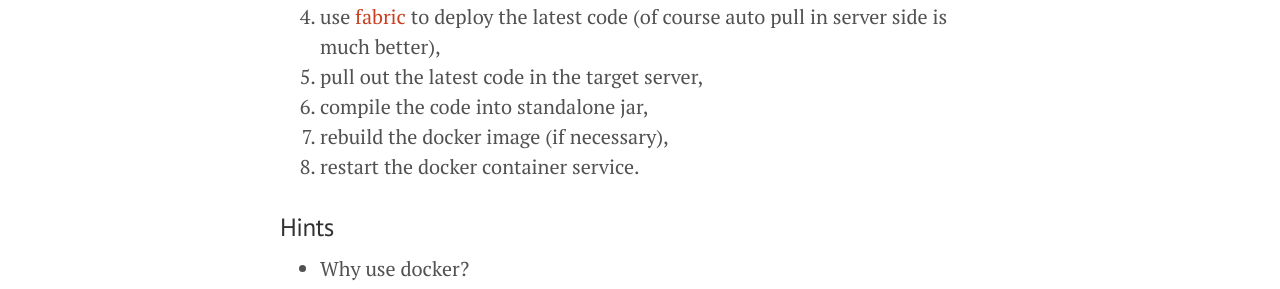
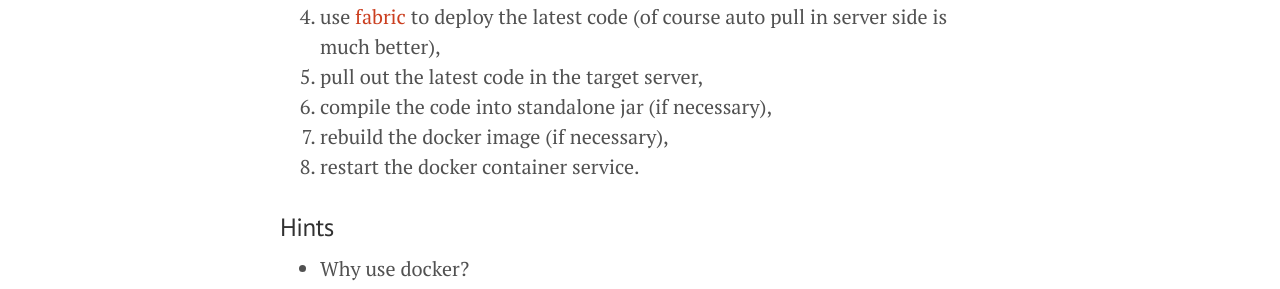
Before and after one commit to bcho/youknowmymind, a Jekyll site: the page built from _posts/2014-10-19-deploy-clojure-web-app.md, in a window 1280 px wide. Shown: the part 645-934 px from the top of the page. Built offline with Jekyll 4.4.1, drawn with Linux system fonts in a browser that asks for light colours; Markdown is read by kramdown in place of the engine named in the settings; comment, search, counter and statistics services are not loaded.

Commit message:
Minor update.

```diff
--- a/_posts/2014-10-19-deploy-clojure-web-app.md
+++ b/_posts/2014-10-19-deploy-clojure-web-app.md
@@ -26,7 +26,7 @@ After a few investigations, I developed this approach to deploy [my app][gists-a
 3. push to the upstream,
 4. use [fabric][sample_fabfile] to deploy the latest code (of course auto pull in server side is much better),
 5. pull out the latest code in the target server,
-6. compile the code into standalone jar,
+6. compile the code into standalone jar (if necessary),
 7. rebuild the docker image (if necessary),
 8. restart the docker container service.
 
```
